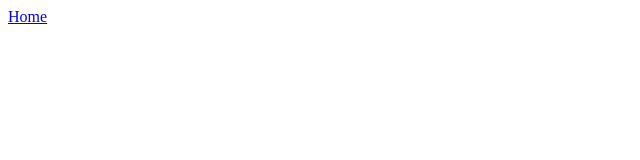
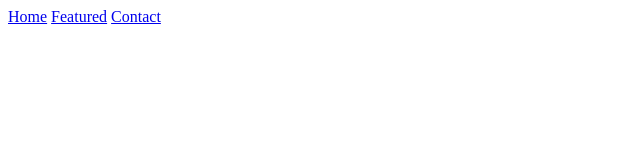
Before and after one commit to PPaillard/template-p1-project, a plain HTML site: page index.html in a window 1280 px wide. Shown: the whole page, without its empty margins (0-640 px from the left). Drawn offline with Linux system fonts and the light colour scheme.

Commit message:
all link operationnal

```diff
--- a/index.html
+++ b/index.html
@@ -10,6 +10,8 @@
   <body>
     <nav>
       <a href="#home">Home</a>
+      <a href="#featured">Featured</a>
+      <a href="#contact">Contact</a>
     </nav>
     <script src="js/script.js"></script>
   </body>
```
